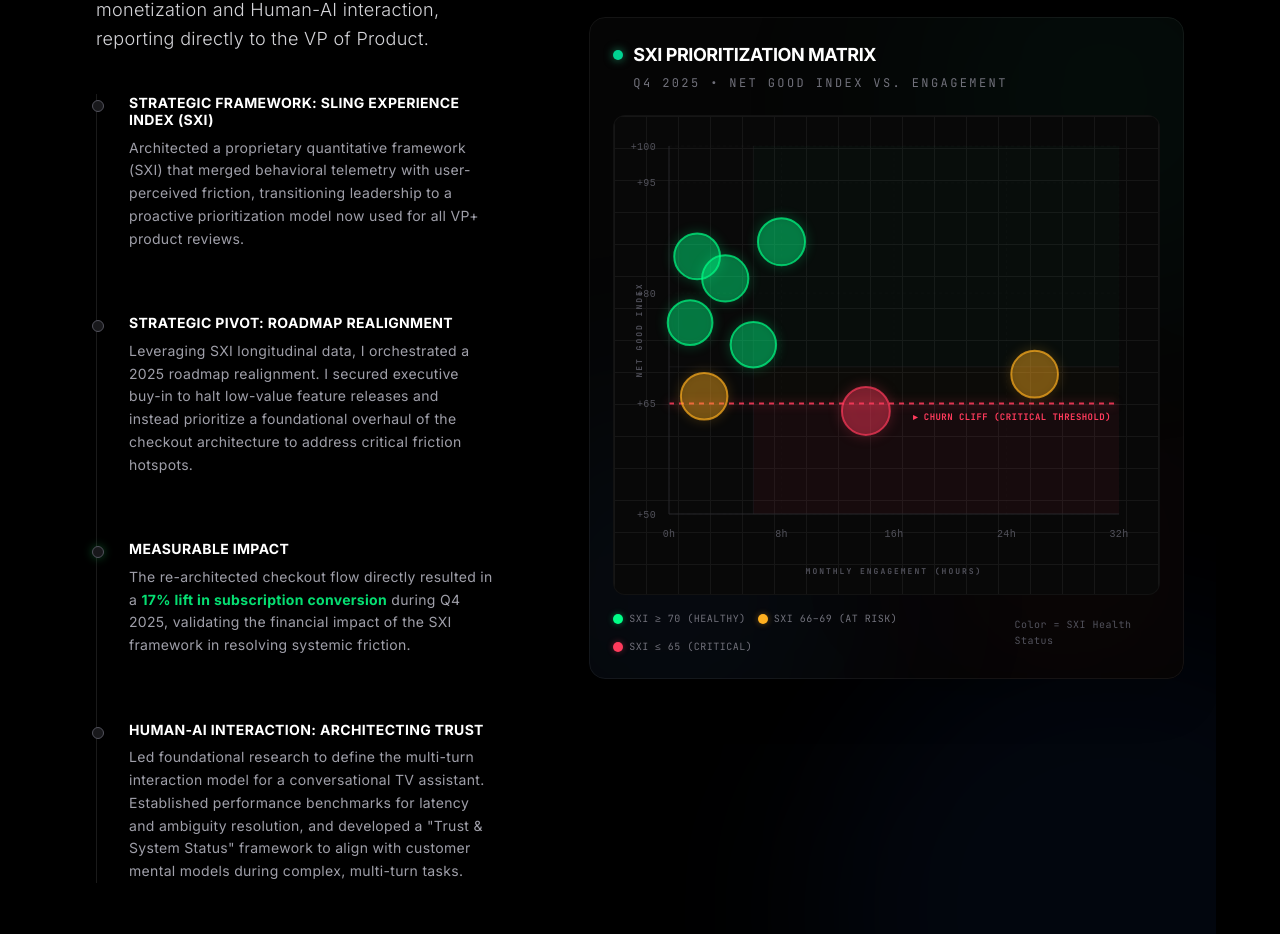
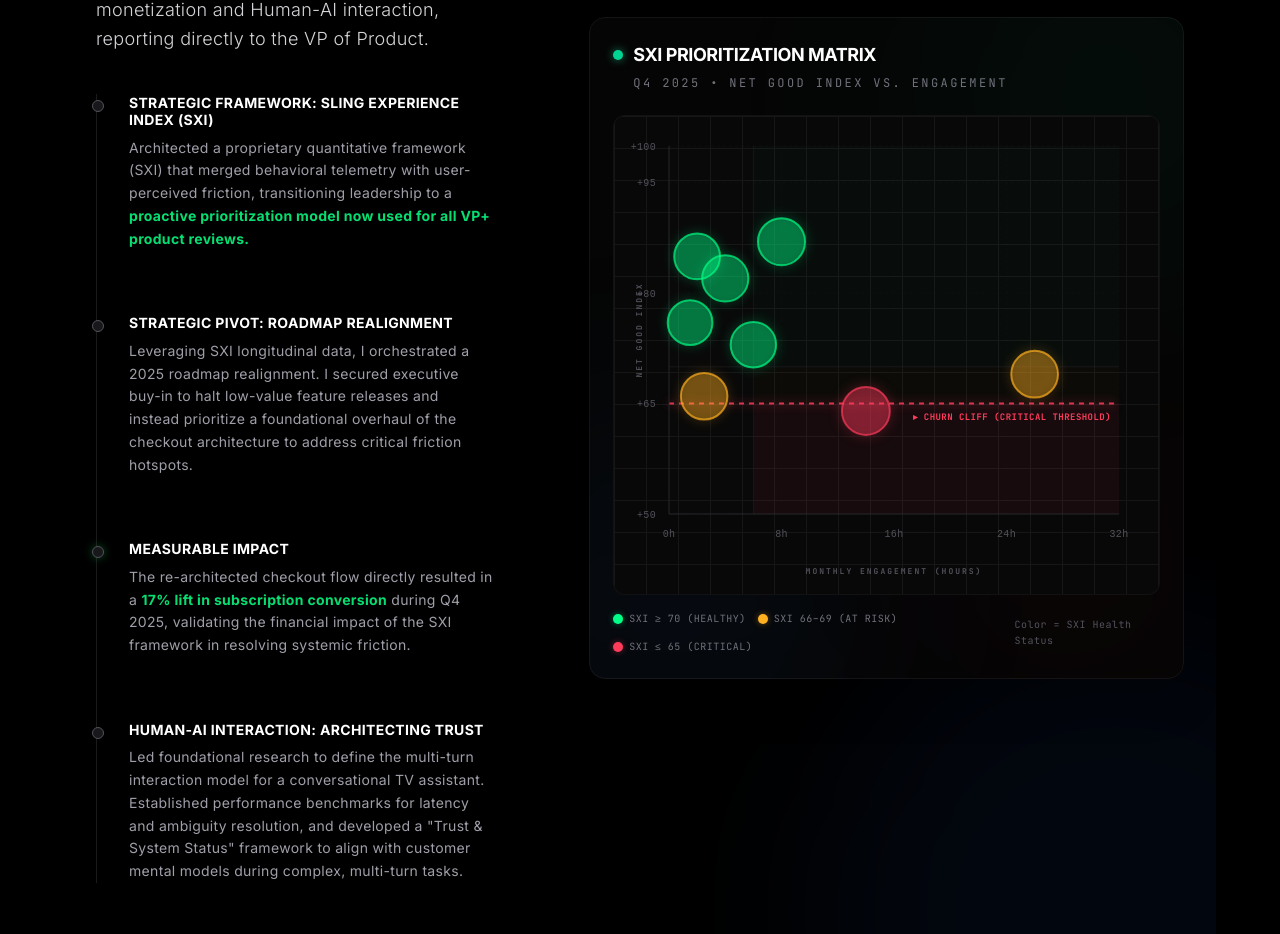
Before and after one commit to brandonfluegel/Research-Portfolio, a Next.js app: page / in a window 1280 px wide. Shown: the part 4271-5205 px from the top of the page. Built offline with nearby package versions, Linux system fonts and the light colour scheme.

Commit message:
Your descriptive message here

```diff
--- a/components/sections/SlingProjectSection.tsx
+++ b/components/sections/SlingProjectSection.tsx
@@ -385,7 +385,7 @@ export default function SlingProjectSection() {
                 <span className="absolute -left-[29px] md:-left-[37px] top-1.5 w-3 h-3 bg-zinc-900 border border-zinc-600 rounded-full"></span>
                 <h4 className="text-sm font-bold text-white uppercase tracking-wide mb-1 md:mb-2 leading-tight">STRATEGIC FRAMEWORK: SLING EXPERIENCE INDEX (SXI)</h4>
                 <p className="text-sm text-zinc-400 leading-relaxed">
-                  Architected a proprietary quantitative framework (SXI) that merged behavioral telemetry with user-perceived friction, transitioning leadership to a proactive prioritization model now used for all VP+ product reviews.
+                  Architected a proprietary quantitative framework (SXI) that merged behavioral telemetry with user-perceived friction, transitioning leadership to a <span className="text-green-400 font-bold">proactive prioritization model now used for all VP+ product reviews.</span>
                 </p>
               </div>
 
```
